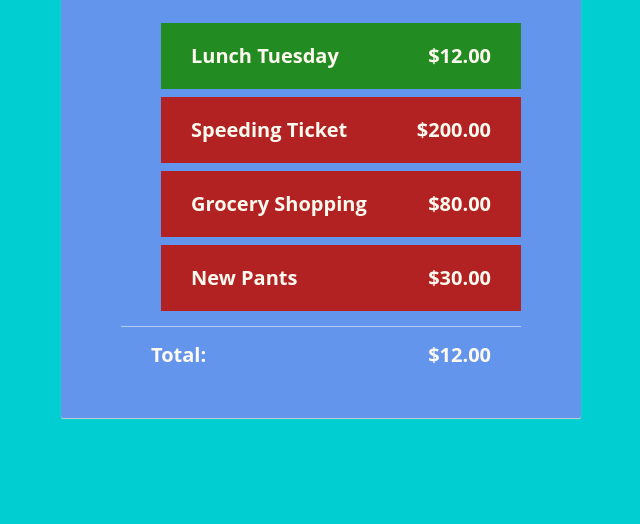
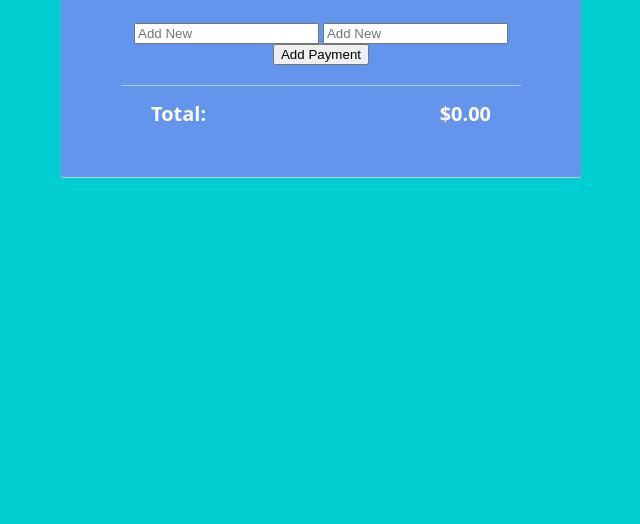
Before and after one commit to jaromrex/Creative3, a plain HTML site: page index.html in a window 1280 px wide. Shown: the part 276-800 px from the top of the page, without its empty margins (319-959 px from the left). Drawn offline with nearby package versions, Linux system fonts and the light colour scheme.

Commit message:
update functionality

```diff
--- a/app.js
+++ b/app.js
@@ -3,31 +3,17 @@ angular.module('app', [])
 
 function MainCtrl($scope){
 
-	$scope.payments = [
-		{
-			name: 'Lunch Tuesday',
-			price: 12,
-			active:true
-		},{
-			name: 'Speeding Ticket',
-			price: 200,
-			active:false
-		},{
-			name: 'Grocery Shopping',
-			price: 80,
-			active:false
-		},{
-			name: 'New Pants',
-			price: 30,
-			active:false
-		}
-	];
+	$scope.payments = [];
+
+    $scope.addPayment = function() {
+        $scope.payments.push({name:$scope.paymentInput, price:$scope.costInput, active:true});
+        $scope.paymentInput = '';
+        $scope.costInput = '';
+    }
 
 	$scope.toggleActive = function(s){
 		s.active = !s.active;
 	};
-
-	// Helper method for calculating the total price
 
 	$scope.total = function(){
 
--- a/index.html
+++ b/index.html
@@ -4,12 +4,17 @@
 <script src="https://ajax.googleapis.com/ajax/libs/angularjs/1.4.0/angular.min.js"></script>
 <link rel="stylesheet" type="text/css" href="style.css">
 </head>
-<body>
-    <form ng-app='app' ng-controller='MainCtrl'>
+<body ng-app='app' ng-controller='MainCtrl'>
+    <div ng-app='app' ng-controller='MainCtrl' class='everything'>
 
 	   <h1>Weekly Spendings</h1>
+       <form ng-submit='addPayment()'>
+            <input type='text' ng-model='paymentInput' placeholder='Add New'>
+            <input type='number' ng-model='costInput' placeholder='Add New'>
+            <input type='submit' value='Add Payment'>
+       </form>
 
-	   <ul>
+        <ul>
 		  <li ng-repeat='payment in payments' ng-click='toggleActive(payment)' ng-class='{active:payment.active}'>
 			 {{payment.name}} <span>{{payment.price | currency}}</span>
 		  </li>
@@ -19,7 +24,7 @@
 		  Total: <span>{{total() | currency}}</span>
 	   </div>
 
-    </form>
+    </div>
 <script src="app.js"></script>
 </body>
 </html>
--- a/style.css
+++ b/style.css
@@ -5,7 +5,7 @@ body{
 	text-align:center;
 }
 
-form{
+.everything {
 	border-radius: 2px;
     background-color: cornflowerblue;
 	box-shadow: 0 1px 1px #ccc;
@@ -14,7 +14,7 @@ form{
 	margin: 50px auto;
 }
 
-form h1{
+h1{
 	color: floralwhite;
 	font-size:64px;
 	font-weight: normal;
@@ -22,7 +22,7 @@ form h1{
 	line-height:1;
 }
 
-form ul{
+ul{
 	list-style:none;
 	color: floralwhite;
 	font-size:20px;
@@ -31,22 +31,22 @@ form ul{
 	margin:20px 0 15px;
 }
 
-form ul li{
+ul li{
 	padding:20px 30px;
 	background-color: firebrick;
 	margin-bottom:8px;
     cursor: pointer;
 }
 
-form ul li span{
+ul li span{
 	float:right;
 }
 
-form ul li.active{
+ul li.active{
 	background-color: forestgreen;
 }
 
-div.total{
+.total{
 	border-top:1px solid rgba(255,255,255,0.5);
 	padding:15px 30px;
 	font-size:20px;
@@ -55,6 +55,6 @@ div.total{
 	color: floralwhite;
 }
 
-div.total span{
+.total span{
 	float:right;
 }
```
